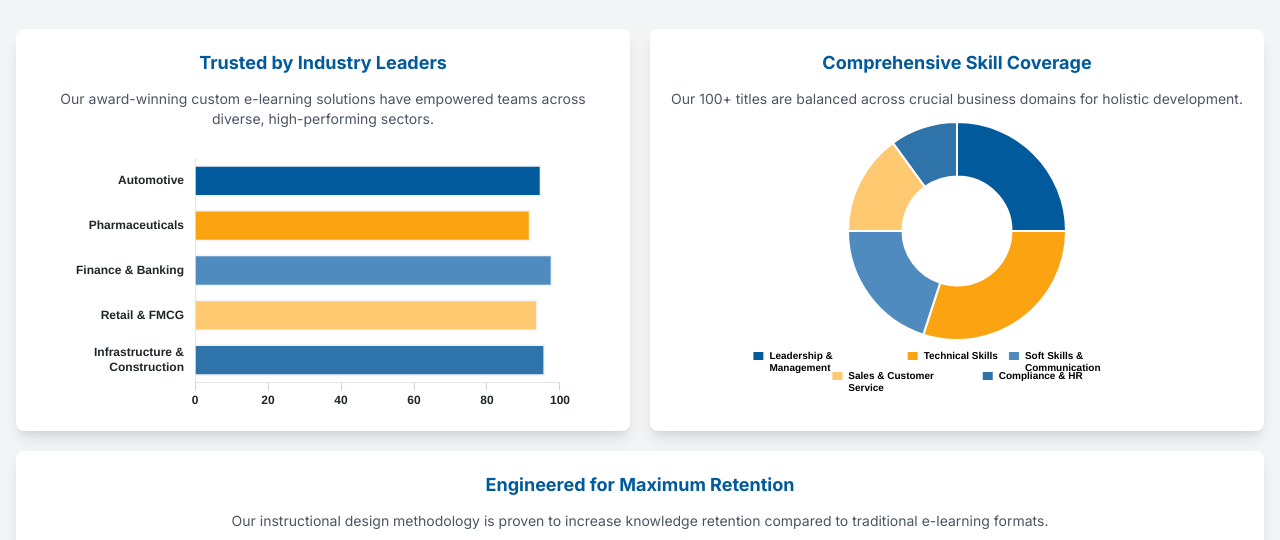
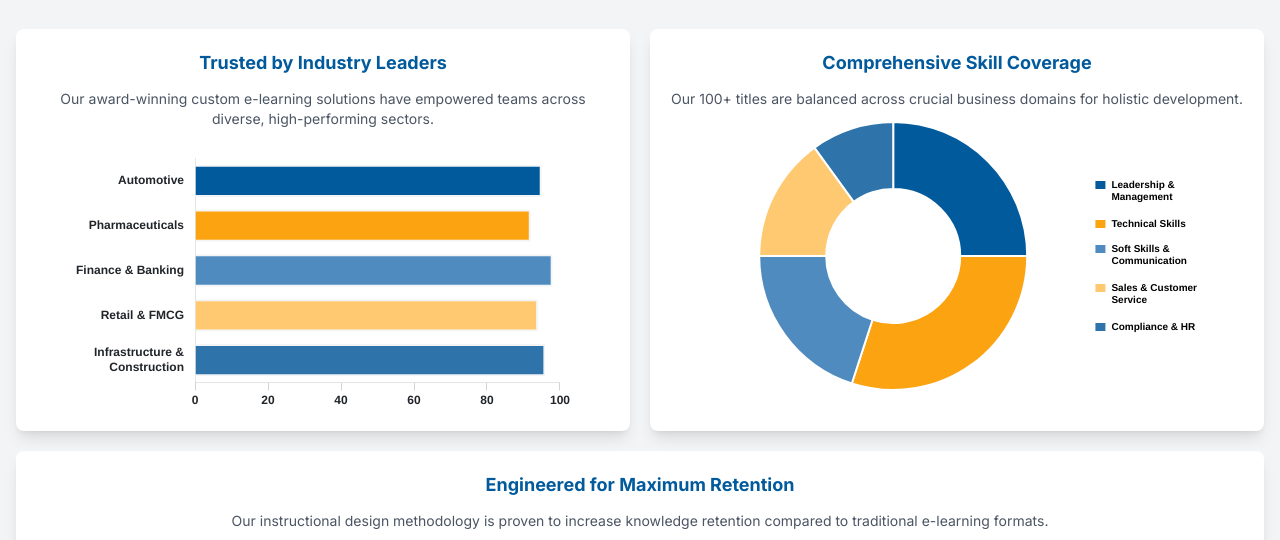
Before and after one commit to WYLd19822025/MK_OTS_E-Learning, a plain HTML site: page index.html in a window 1280 px wide. Shown: the part 715-1255 px from the top of the page. Drawn offline with nearby package versions, Linux system fonts and the light colour scheme.

Commit message:
Update index.html

```diff
--- a/index.html
+++ b/index.html
@@ -22,8 +22,15 @@
             height: 220px;
             max-height: 280px;
         }
+        .doughnut-chart-container {
+             height: 250px;
+             max-height: 300px;
+        }
         @media (min-width: 768px) {
             .chart-container {
+                height: 270px;
+            }
+            .doughnut-chart-container {
                 height: 270px;
             }
         }
@@ -100,7 +107,7 @@
                 <div class="bg-white rounded-lg shadow-lg p-5">
                     <h3 class="text-lg font-bold text-[#005A9C] text-center mb-3">Comprehensive Skill Coverage</h3>
                      <p class="text-center text-gray-600 mb-3 text-sm">Our 100+ titles are balanced across crucial business domains for holistic development.</p>
-                    <div class="chart-container">
+                    <div class="chart-container doughnut-chart-container">
                         <canvas id="courseCategoriesChart"></canvas>
                     </div>
                 </div>
@@ -252,7 +259,8 @@
                 plugins: {
                     ...tooltipTitleCallback.plugins,
                     legend: {
-                        position: 'bottom',
+                        position: 'right',
+                        align: 'center',
                         labels: {
                             color: chartFontColor,
                             font: {
@@ -260,7 +268,7 @@
                                 size: 10
                             },
                             boxWidth: 12,
-                            padding: 10,
+                            padding: 15,
                             generateLabels: function(chart) {
                                 const data = chart.data;
                                 if (data.labels.length && data.datasets.length) {
@@ -268,7 +276,7 @@
                                         const meta = chart.getDatasetMeta(0);
                                         const style = meta.controller.getStyle(i);
                                         return {
-                                            text: wrapLabels(label, 22),
+                                            text: wrapLabels(label, 20),
                                             fillStyle: style.backgroundColor,
                                             strokeStyle: style.borderColor,
                                             lineWidth: style.borderWidth,
```
